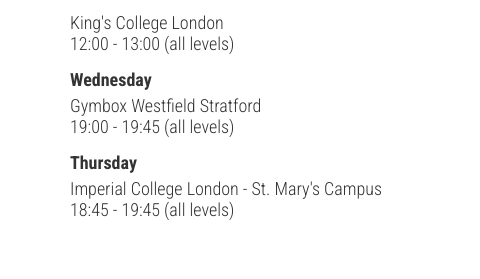
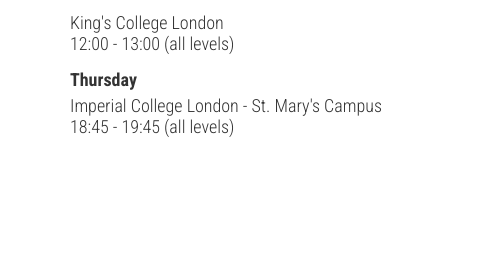
Before and after one commit to tzyl/cathyl, a plain HTML site: page index.html in a window 1280 px wide. Shown: the part 1964-2243 px from the top of the page, 0-480 px from the left. Drawn offline with nearby package versions, Linux system fonts and the light colour scheme; some packages are replaced by stand-ins of ours; grey boxes are pictures that could not be loaded.

Commit message:
Removed a class.

```diff
--- a/index.html
+++ b/index.html
@@ -121,13 +121,13 @@
                                 <p>12:00 - 13:00 (all levels)</p>
                             </div>
                         </div>
-                        <div class="class-list">
+                        <!-- <div class="class-list">
                             <div class="class-day">Wednesday</div>
                             <div class="class-details">
                                 <p>Gymbox Westfield Stratford</p>
                                 <p>19:00 - 19:45 (all levels)</p>
                             </div>
-                        </div>
+                        </div> -->
                         <div class="class-list">
                             <div class="class-day">Thursday</div>
                             <div class="class-details">
--- a/js/cathyl.js
+++ b/js/cathyl.js
@@ -61,7 +61,7 @@
 var locations = [
     ['Imperial College London - St Mary\'s Campus', {lat: 51.517158, lng: -0.1748028}, '<div><b>Imperial College London - St Mary\'s Campus</b><br>Thursday 18:45 - 19:45 (all levels)</div>'],
     ['Imperial College London - South Kensington Campus', {lat: 51.4987997, lng: -0.1761291}, '<div><b>Imperial College London - South Kensington Campus</b><br>Tuesday 18:30 - 19:30 (advanced)</div>'],
-    ['Gymbox Westfield Stratford', {lat: 51.5429803, lng: -0.0095808}, '<div><b>Gymbox Westfield Stratford</b><br>Wednesday 19:00 - 19:45 (all levels)</div>'],
+    // ['Gymbox Westfield Stratford', {lat: 51.5429803, lng: -0.0095808}, '<div><b>Gymbox Westfield Stratford</b><br>Wednesday 19:00 - 19:45 (all levels)</div>'],
     ['King\'s College London', {lat: 51.4979351, lng: -0.0915826}, '<div><b>King\'s College London</b><br>Tuesday 07:30 - 08:30 (all levels)</div>'],
     ['King\'s College London', {lat: 51.5046914, lng: -0.0898922}, '<div><b>King\'s College London</b><br>Tuesday 12:00 - 13:00 (all levels)</div>']
 ];
```
